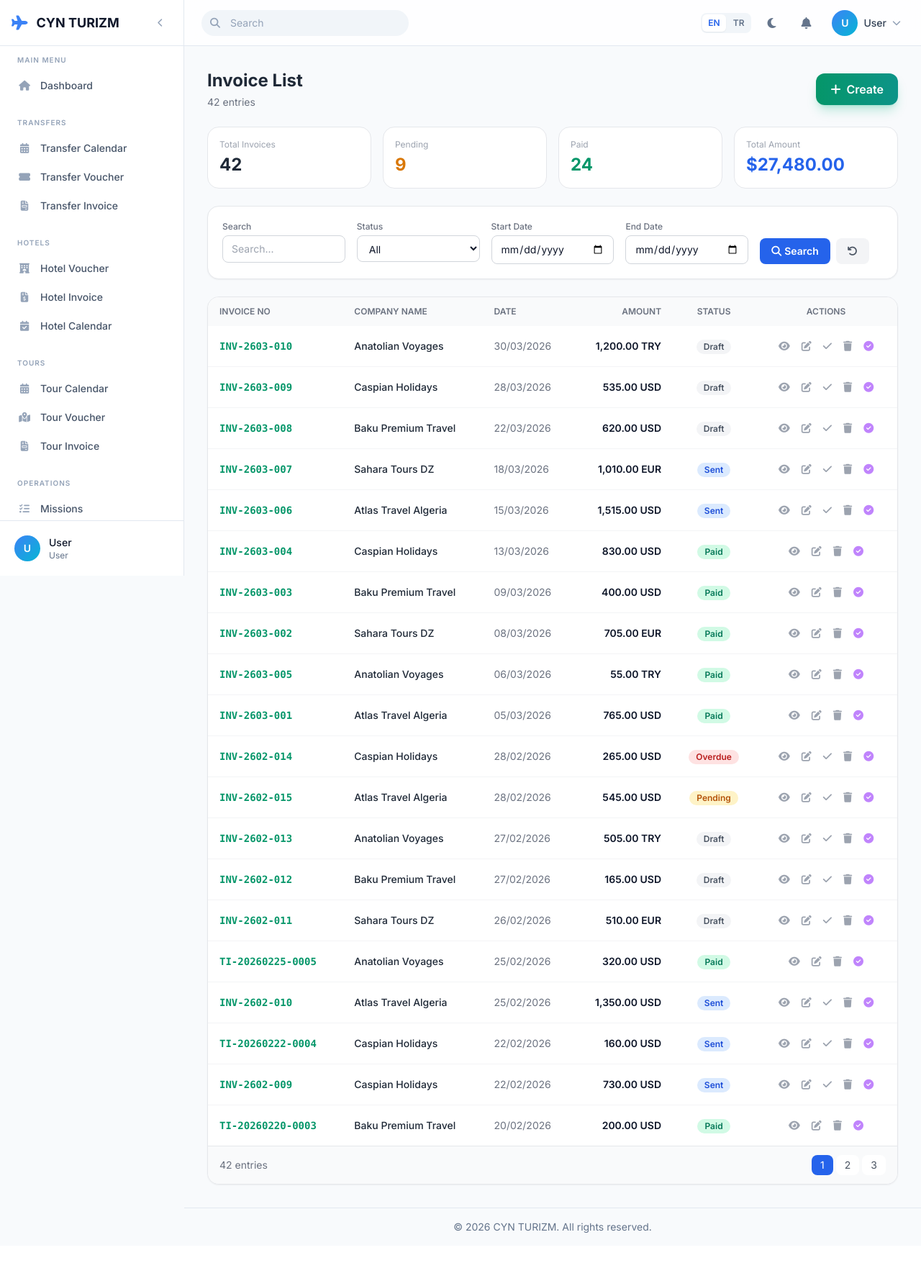
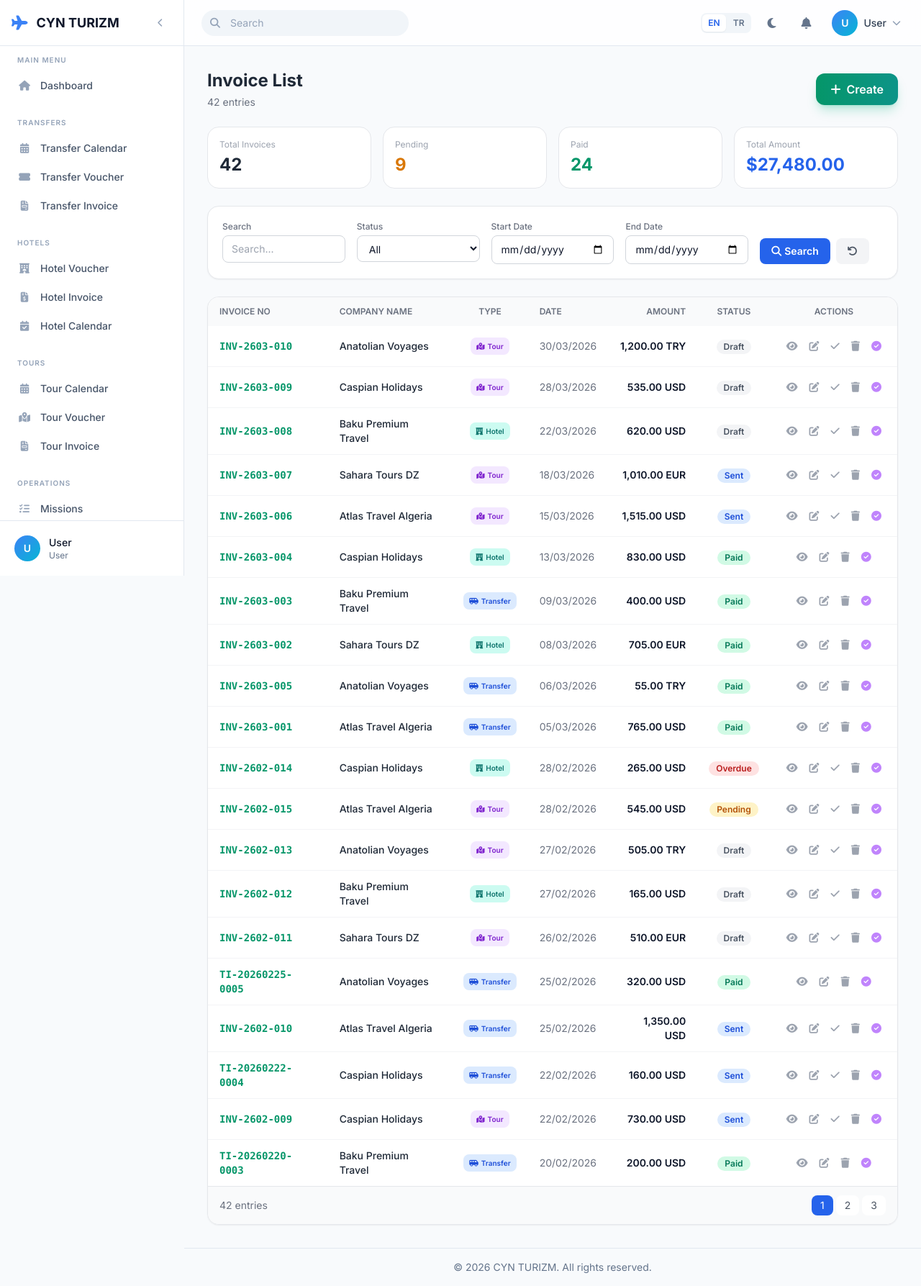
Before and after one commit to AbdelkaderAgb/cynt, a PHP site: page /invoices in a window 1280 px wide. Shown: the whole page at 72% size. Before the commit the page ends 1713 px from the top, so only its background shows below. Run offline with PHP 8.4, Linux system fonts and the light colour scheme; data comes from the database, SQL or seed files in the repository; some libraries are stand-ins or nearby versions.

Commit message:
enhance: UX improvements across admin forms and invoice listing
- Transfer form: replace company dropdown with autocomplete search (matches hotel/tour pattern)
- Invoice list: add Type badge column (hotel/tour/transfer/general) with color-coded icons
- Invoice list: make invoice numbers clickable links to show page
- Services index: add workflow tip banner explaining how pricing catalog connects to invoices
- Services index: use translation keys for header text

```diff
--- a/views/invoices/index.php
+++ b/views/invoices/index.php
@@ -64,6 +64,7 @@ $statusColors = ['draft' => 'bg-gray-100 text-gray-600', 'sent' => 'bg-blue-100
                 <tr>
                     <th class="px-4 py-3 text-left text-xs font-semibold text-gray-500 uppercase"><?= __('invoice_no') ?></th>
                     <th class="px-4 py-3 text-left text-xs font-semibold text-gray-500 uppercase"><?= __('company_name') ?></th>
+                    <th class="px-4 py-3 text-center text-xs font-semibold text-gray-500 uppercase">Type</th>
                     <th class="px-4 py-3 text-left text-xs font-semibold text-gray-500 uppercase"><?= __('date') ?></th>
                     <th class="px-4 py-3 text-right text-xs font-semibold text-gray-500 uppercase"><?= __('amount') ?></th>
                     <th class="px-4 py-3 text-center text-xs font-semibold text-gray-500 uppercase"><?= __('status') ?></th>
@@ -71,12 +72,24 @@ $statusColors = ['draft' => 'bg-gray-100 text-gray-600', 'sent' => 'bg-blue-100
                 </tr>
             </thead>
             <tbody class="divide-y divide-gray-100 dark:divide-gray-700">
+                <?php
+                $typeColors = ['general' => 'bg-gray-100 text-gray-600', 'hotel' => 'bg-teal-100 text-teal-700', 'tour' => 'bg-purple-100 text-purple-700', 'transfer' => 'bg-blue-100 text-blue-700'];
+                $typeIcons = ['general' => 'fa-file', 'hotel' => 'fa-hotel', 'tour' => 'fa-map-marked-alt', 'transfer' => 'fa-shuttle-van'];
+                ?>
                 <?php if (empty($invoices)): ?>
-                <tr><td colspan="6" class="px-4 py-12 text-center text-gray-400"><i class="fas fa-file-invoice text-4xl mb-3 block"></i><?= __('no_data_found') ?></td></tr>
-                <?php else: foreach ($invoices as $inv): $sc = $statusColors[$inv['status']] ?? 'bg-gray-100 text-gray-600'; ?>
+                <tr><td colspan="7" class="px-4 py-12 text-center text-gray-400"><i class="fas fa-file-invoice text-4xl mb-3 block"></i><?= __('no_data_found') ?></td></tr>
+                <?php else: foreach ($invoices as $inv): $sc = $statusColors[$inv['status']] ?? 'bg-gray-100 text-gray-600'; $invType = $inv['type'] ?? 'general'; ?>
                 <tr class="hover:bg-gray-50 dark:hover:bg-gray-700/30 transition">
-                    <td class="px-4 py-3 font-mono font-semibold text-emerald-600"><?= e($inv['invoice_no']) ?></td>
+                    <td class="px-4 py-3 font-mono font-semibold text-emerald-600">
+                        <a href="<?= url('invoices/show') ?>?id=<?= $inv['id'] ?>" class="hover:underline"><?= e($inv['invoice_no']) ?></a>
+                    </td>
                     <td class="px-4 py-3 font-medium text-gray-800 dark:text-gray-200"><?= e($inv['company_name']) ?></td>
+                    <td class="px-4 py-3 text-center">
+                        <span class="inline-flex items-center gap-1 px-2 py-0.5 rounded-lg text-[10px] font-semibold <?= $typeColors[$invType] ?? $typeColors['general'] ?>">
+                            <i class="fas <?= $typeIcons[$invType] ?? $typeIcons['general'] ?>"></i>
+                            <?= ucfirst($invType) ?>
+                        </span>
+                    </td>
                     <td class="px-4 py-3 text-gray-500"><?= isset($inv['invoice_date']) ? date('d/m/Y', strtotime($inv['invoice_date'])) : date('d/m/Y', strtotime($inv['created_at'])) ?></td>
                     <td class="px-4 py-3 text-right font-semibold"><?= number_format($inv['total_amount'] ?? 0, 2) ?> <?= $inv['currency'] ?? 'USD' ?></td>
                     <td class="px-4 py-3 text-center"><span class="inline-flex px-2.5 py-0.5 text-xs font-semibold rounded-full <?= $sc ?>"><?= $statusMap[$inv['status']] ?? $inv['status'] ?></span></td>
```
Also changed, not shown: views/services/index.php (+12 -2 lines), views/transfers/form.php (+37 -8 lines).
